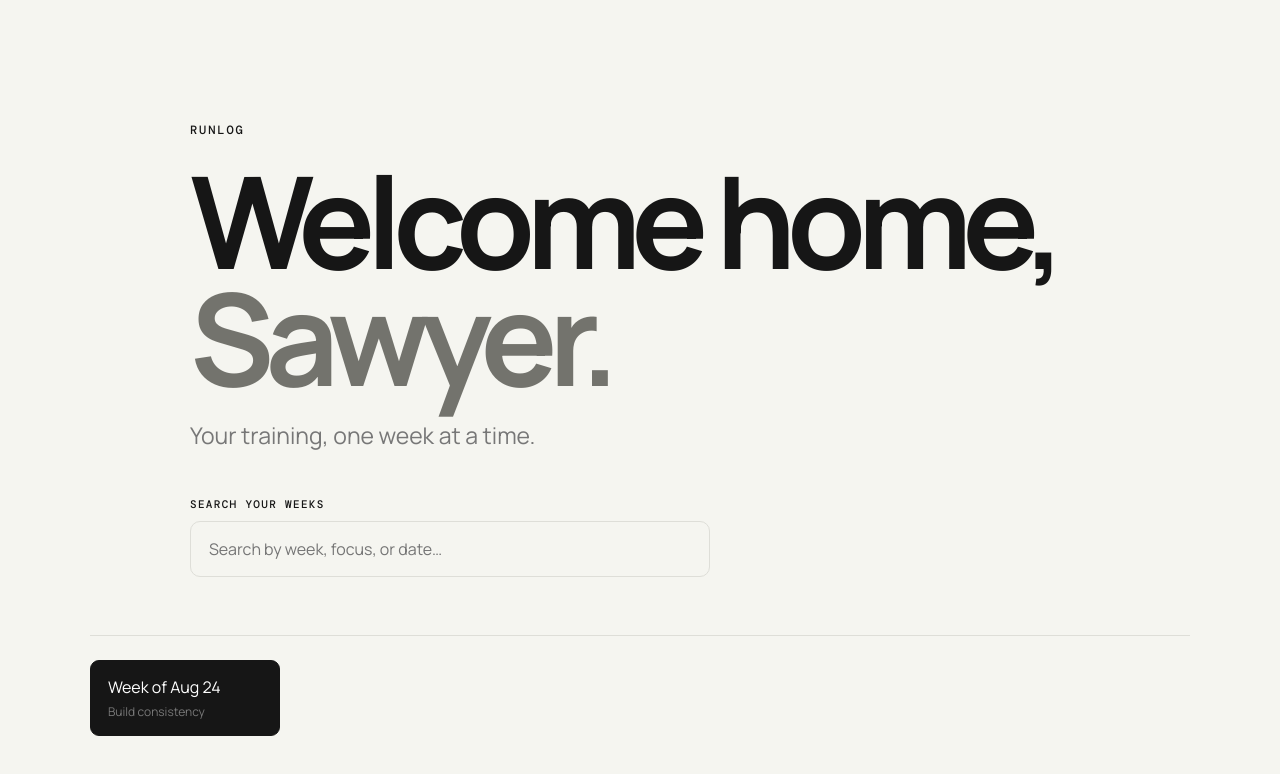
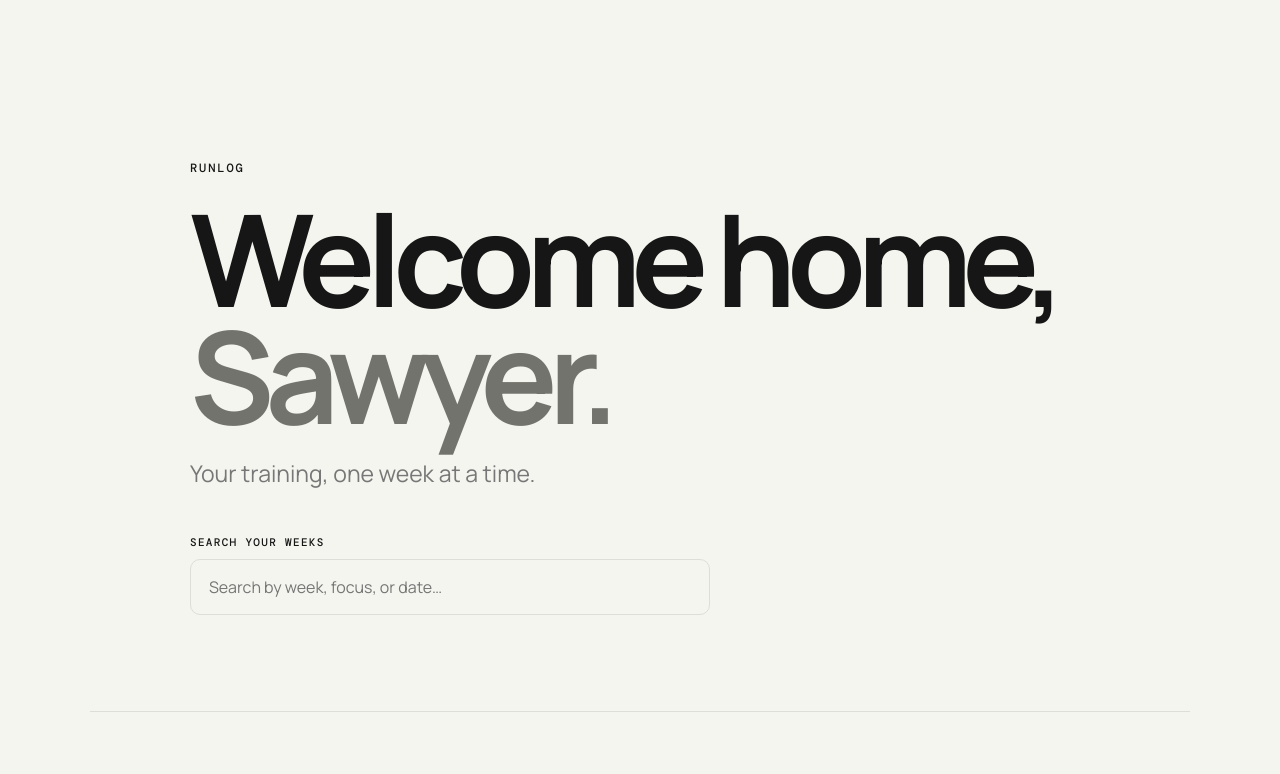
Before and after one commit to NOTAM-bobk/runlog, a Next.js app: page / in a window 1280 px wide. Shown: the top 774 px of the page. Built offline with nearby package versions, Linux system fonts and the light colour scheme.

Commit message:
Remove all fabricated training data

```diff
--- a/app/data/weeks.ts
+++ b/app/data/weeks.ts
@@ -1,38 +1,4 @@
-export type Run = {
-  day: string;
-  date: string;
-  type: string;
-  distance: string;
-  details: string;
-  effort?: string;
-};
-
-export type Week = {
-  slug: string;
-  label: string;
-  focus: string;
-  summary: string;
-  mileage: string;
-  runs: Run[];
-};
-
-export const weeks: Week[] = [
-  {
-    slug: '2026-08-24',
-    label: 'Week of Aug 24',
-    focus: 'Build consistency',
-    summary: 'A balanced week focused on getting quality miles in without overreaching.',
-    mileage: '22 mi',
-    runs: [
-      { day: 'Mon', date: 'Aug 24', type: 'Easy Run', distance: '4 mi', details: 'Relaxed aerobic pace. Finish feeling fresh.', effort: 'Easy' },
-      { day: 'Tue', date: 'Aug 25', type: 'Intervals', distance: '5 mi', details: '1 mi warm-up, 6 × 400m controlled, easy recoveries, cool-down.', effort: 'Moderate' },
-      { day: 'Wed', date: 'Aug 26', type: 'Recovery', distance: '3 mi', details: 'Very easy conversational effort.', effort: 'Very easy' },
-      { day: 'Thu', date: 'Aug 27', type: 'Tempo', distance: '4 mi', details: '1 mi easy, 2 mi comfortably hard, 1 mi cool-down.', effort: 'Strong' },
-      { day: 'Sat', date: 'Aug 29', type: 'Long Run', distance: '6 mi', details: 'Steady aerobic effort. Keep the first half deliberately easy.', effort: 'Easy–steady' },
-    ],
-  },
-];
-
-export function getWeek(slug: string) {
-  return weeks.find((week) => week.slug === slug);
-}
+export type Run = never;
+/** Deprecated placeholder data intentionally removed. Garmin is the only source of truth. */
+export const weeks: never[] = [];
+export function getWeek(_slug: string): never { throw new Error('RunLog uses Garmin snapshots; no placeholder weeks exist.'); }
```
